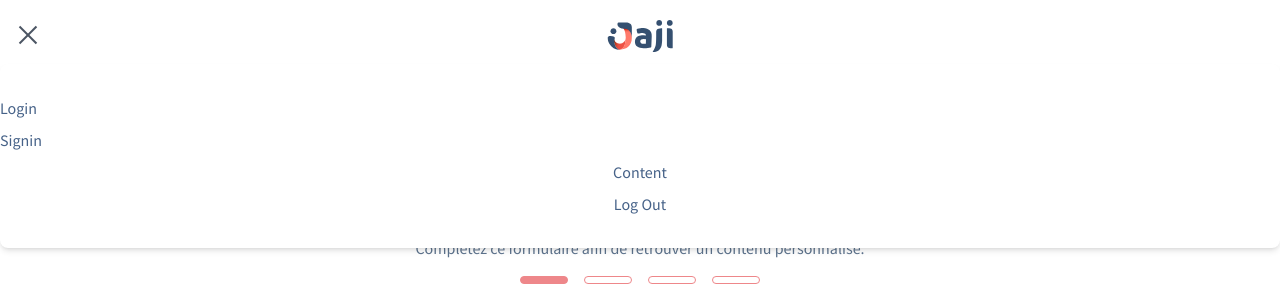
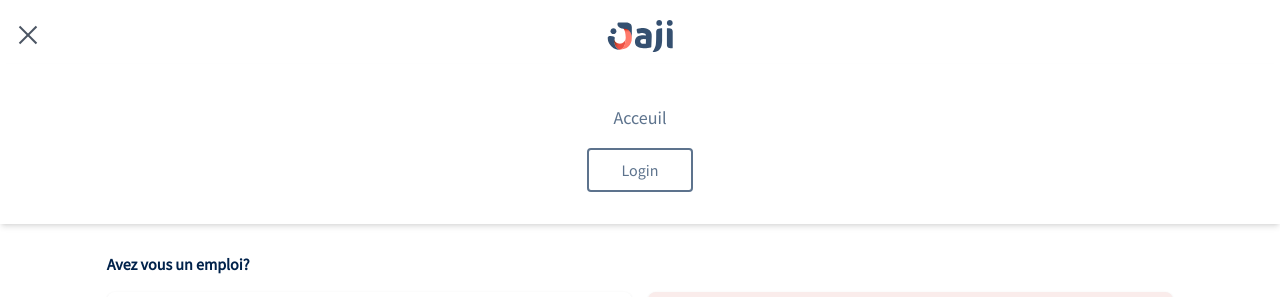
Before and after one commit to Stabien/esgi-hackathon, a Next.js app in the folder front/: page /signin in a window 1280 px wide. Both pictures are taken after a click on the element 28 px from the left and 36 px from the top of the page. Shown: the top 297 px of the page. Built offline with nearby package versions, Linux system fonts and the light colour scheme; no server answers.

Commit message:
🚧 work on details

```diff
--- a/front/components/LayoutUser.tsx
+++ b/front/components/LayoutUser.tsx
@@ -46,21 +46,25 @@ const LayoutUser = ({ children }: LayoutProps) => {
         <div className=""></div>
       </div>
       {isMenuOpened && (
-        <div className="absolute mt-16 py-8 z-10 w-screen top-0 left-0 bg-white flex flex-col gap-2 text-blue-350 rounded-lg shadow-md">
+        <div className="absolute mt-16 py-8 z-10 w-screen top-0 left-0 flex flex-col gap-2 text-neutral-300 items-center shadow-md bg-white">
+          <Link href="/" className="py-2 px-8 hover:underline text-lg">
+            Acceuil
+          </Link>
+          {user.role === "Admin" && (
+            <Link href="/admin">Pannel administrateur</Link>
+          )}
           {user.role === null ? (
             <>
-              <Link href="/login">Login</Link>
-              <Link href="/signin">Signin</Link>
+              <Link
+                href="/login"
+                className="py-2 px-8 border-2 border-neutral-300 rounded hover:text-white hover:bg-neutral-300"
+              >
+                Login
+              </Link>
             </>
           ) : (
             <Link href="/logout">Logout</Link>
           )}
-          <Link className="w-fit m-auto hover:text-blue-300" href="/">
-            Content
-          </Link>
-          <Link className="w-fit m-auto hover:text-blue-300" href="/">
-            Log Out
-          </Link>
         </div>
       )}
       <main className="">{children}</main>
--- a/front/components/Login.tsx
+++ b/front/components/Login.tsx
@@ -5,12 +5,11 @@ import { useDispatch, useSelector } from "react-redux";
 import toast from "react-hot-toast";
 import { selectUser } from "@/redux/user/user.selectors";
 import { useRouter } from "next/router";
+import Link from "next/link";
 
 type Props = {};
 
 const Login = (props: Props) => {
-  const user = useSelector(selectUser);
-  const router = useRouter();
   const [email, setEmail] = useState("");
   const [password, setPassword] = useState("");
   const dispatch = useDispatch();
@@ -29,15 +28,11 @@ const Login = (props: Props) => {
     // Here you can implement your login logic using email and password state variables
   };
 
-  useEffect(() => {
-    if (user.role !== null) {
-      router.push("/");
-    }
-  }, [user]);
-
   return (
     <div className="grid-cols-1">
-      <h1 className="w-fit m-auto my-8 mt-8 text-4xl font-semibolds">Connexion</h1>
+      <h1 className="w-fit m-auto my-8 mt-8 text-4xl font-semibolds">
+        Connexion
+      </h1>
       <form
         className="w-fit m-auto flex flex-col"
         onSubmit={(e) => handleLogin(e)}
@@ -69,12 +64,21 @@ const Login = (props: Props) => {
             onChange={(e) => setPassword(e.target.value)}
             required
           />
-          <a href="/" className="text-right text-slate-400 -mt-1.5">J'ai oublié mon Mot de Pass</a>
+          <span className="text-right text-slate-400  mt-1.5">
+            Pas de compte?{" "}
+            <Link href="/signin" className="hover:text-red-500">
+              Créez en un ici
+            </Link>
+          </span>
         </div>
         <div className="flex justify-between">
-          <button type="submit" className="rounded-md bg-yellow-150 px-12 py-4 mt-6 ml-auto mr-0">Login</button>
+          <button
+            type="submit"
+            className="rounded-md bg-yellow-150 px-12 py-4 mt-6 ml-auto mr-0"
+          >
+            Login
+          </button>
         </div>
-
 
         {/* <button
           className="border border-yellow-200 px-32 py-5 bg-yellow-150 rounded mt-10 shadow-md"
--- a/front/components/Signin.tsx
+++ b/front/components/Signin.tsx
@@ -74,22 +74,6 @@ const Signin = (props: Props) => {
       onSubmit={(e) => handleSubmit(e)}
       className="font-source text-neutral-500 flex flex-col pt-8  gap-4 items-center"
     >
-      <button
-        type="button"
-        onClick={() => {
-          console.log(auth.currentUser);
-        }}
-      >
-        log user
-      </button>
-      <button
-        type="button"
-        onClick={() => {
-          console.log(user);
-        }}
-      >
-        log Redux User
-      </button>
       <h1 className="font-prompt mx-auto text-3xl font-bold text-neutral-500">
         Mon inscription
       </h1>
--- a/front/pages/index.tsx
+++ b/front/pages/index.tsx
@@ -15,11 +15,12 @@ const inter = Inter({ subsets: ["latin"] });
 export default function Home() {
   const router = useRouter();
   const user = useSelector(selectUser);
+
   useEffect(() => {
     switch (user.role) {
-      case "Logged":
-        router.push("/admin");
-        break;
+      // case "Logged":
+      //   router.push("/admin");
+      //   break;
       case "Admin":
         router.push("/admin");
         break;
--- a/front/pages/login.tsx
+++ b/front/pages/login.tsx
@@ -1,11 +1,22 @@
 import { LayoutAdmin } from "@/components/LayoutAdmin";
 import LayoutUser from "@/components/LayoutUser";
 import Login from "@/components/Login";
-import React from "react";
+import { selectUser } from "@/redux/user/user.selectors";
+import { useRouter } from "next/router";
+import React, { useEffect } from "react";
+import { useSelector } from "react-redux";
 
 type Props = {};
 
 const LoginPage = (props: Props) => {
+  const user = useSelector(selectUser);
+  const router = useRouter();
+
+  useEffect(() => {
+    if (user.role !== null) {
+      router.push("/");
+    }
+  }, [user]);
   return (
     <LayoutUser>
       <Login />
```
